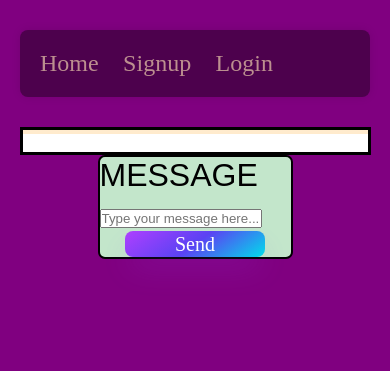
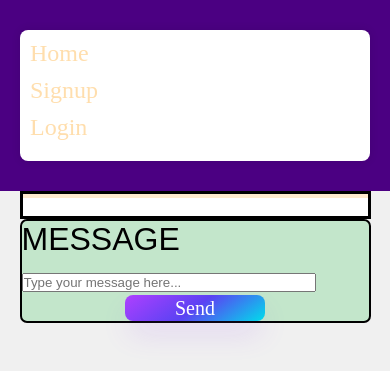
Before and after one commit to tejas-gupta-dev/Buddy_Sphere, a Flask app: page /chatbox in a window 390 px wide. Shown: the top 371 px of the page. Run offline with Flask 3, Linux system fonts and the light colour scheme; some web fonts are replaced.

Commit message:
Update styles.css

```diff
--- a/static/styles.css
+++ b/static/styles.css
@@ -9,16 +9,17 @@ body {
     font-family: Arial, sans-serif;
     margin: 0;
     padding: 0;
-    background-color: rgb(128, 0, 128);
+    background-color: #f0f0f0;
 }
 
 .navbar {
-    color: black;
+    background-color: #4B0082;
+    color: white;
     padding: 10px 20px;
 }
 
 .navbar .navbar-brand {
-    color: rosybrown;
+    color: #FFD700;
     text-decoration: none;
     font-size: 24px;
 }
@@ -39,11 +40,10 @@ body {
 
 
 .navbar-nav .nav-link {
-    color: rgb(188, 143, 143);
+    color: #FFDEAD;
     text-decoration: none;
     font-size: 24px;
     font-family: myFirstFont;
-    transform-origin: 0px 0px;
 }
 .name {
     border: 2px,solid,blanchedalmond;
@@ -51,17 +51,17 @@ body {
 }
 
 .navbar-nav .nav-link:hover {
-    color: rgb(148, 103, 103);
+    color: #FF6347;
     font-weight: bold;
     text-decoration: underline;
-    transform-origin: 10px 40px;
 }
 
 .container {
     max-width: 800px;
     margin: 20px auto;
     padding: 20px;
-    background-color: rgb(77, 1, 77);;
+   /* background-color: rgb(77, 1, 77);;*/
+   background-color: #FFFFFF;
     display: flex;
     border-radius: 8px;
     box-shadow: 0 0 10px rgba(0, 0, 0, 0.1);
@@ -104,7 +104,7 @@ body {
     display: inline-block;
     margin-right: 5px;
     scroll-margin-bottom: 5px;
-    background-color: beige;
+    background-color: #f5f5dc;
     align-items: center;
     justify-content: center;
     overflow: hidden;
@@ -235,3 +235,26 @@ body {
   white-space: nowrap;
   cursor: pointer;
 }
+@media (max-width: 768px) {
+    .navbar-nav .nav-item{
+        display: block;
+        margin-right: 0;
+        margin-bottom: 10px;
+    }
+    .container {
+        flex-direction: column;
+        padding: 10px;
+    }
+    .element {
+        width: 100%;
+        margin-right: 0;
+    }
+    .msginput {
+        width: 90%;
+        margin-left: 5%;
+    }
+    .profiles {
+        width: 100%;
+        margin-left: 0;
+    }
+}
```
